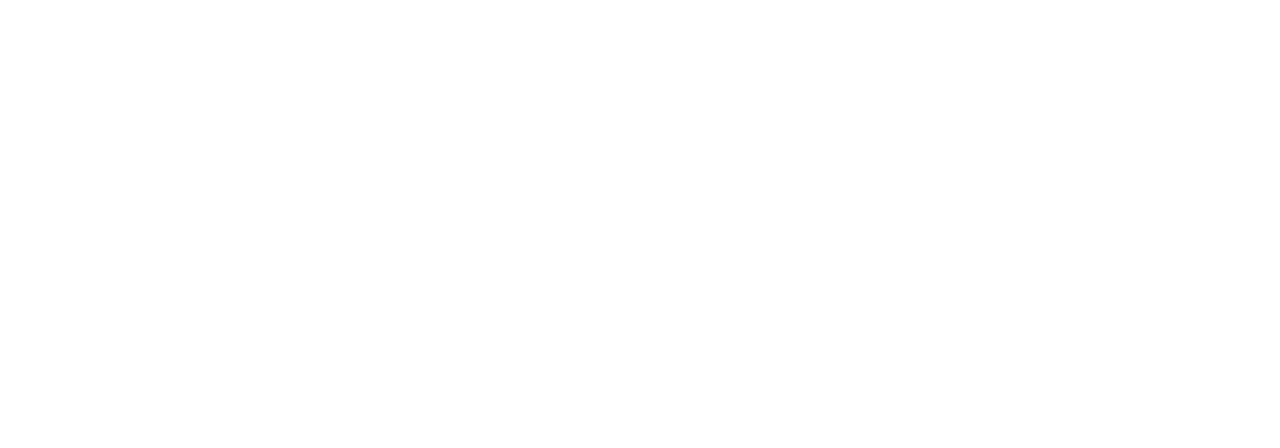
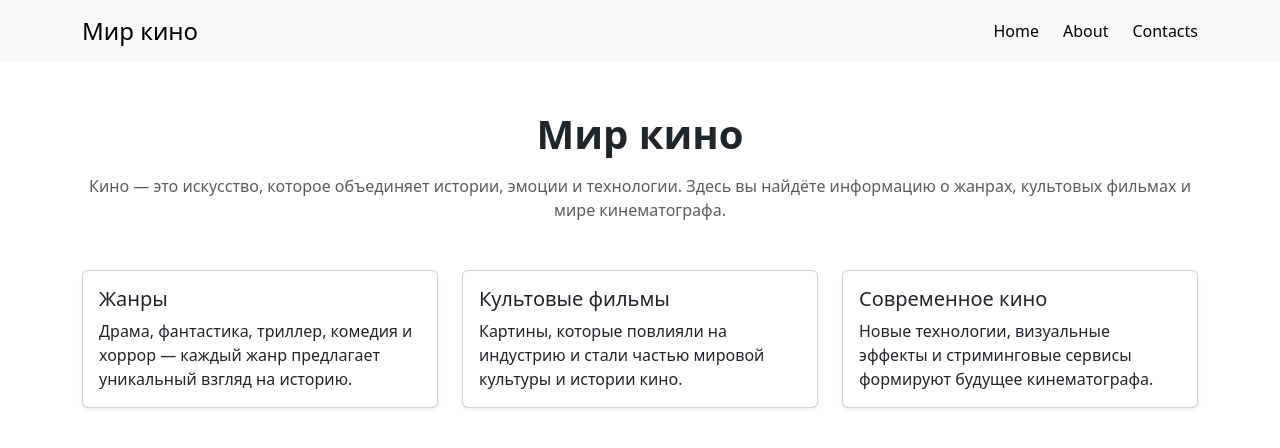
Before and after one commit to Kevincon12/homework62, a React (Vite) app: page / in a window 1280 px wide. Shown: the top 448 px of the page. Built offline with nearby package versions, Linux system fonts and the light colour scheme.

Commit message:
Добавили navbar и домашнюю страницу

```diff
--- a/src/App.tsx
+++ b/src/App.tsx
@@ -1,12 +1,19 @@
 import { useState } from 'react'
 import './App.css'
+import Home from "./containers/Home/Home.tsx";
+import Navbar from "./components/Navbar/Navbar.tsx";
 
 const App = () => {
   const [count, setCount] = useState(0)
 
   return (
     <>
-
+        <header>
+            <Navbar/>
+        </header>
+        <main className='container mt-5'>
+            <Home/>
+        </main>
     </>
   )
 };
--- /dev/null
+++ b/src/components/Navbar/Navbar.tsx
@@ -0,0 +1,27 @@
+import React from 'react';
+
+const Navbar = () => {
+    return (
+        <nav className="navbar navbar-light bg-light">
+            <div className="container d-flex align-items-center">
+                <span className="navbar-brand fs-4 mb-0">
+                    Мир кино
+                </span>
+
+                <ul className="navbar-nav flex-row gap-4 ms-auto">
+                    <li className="nav-item">
+                        <a href="#" className="nav-link text-black p-0">Home</a>
+                    </li>
+                    <li className="nav-item">
+                        <a href="#" className="nav-link text-black p-0">About</a>
+                    </li>
+                    <li className="nav-item">
+                        <a href="#" className="nav-link text-black p-0">Contacts</a>
+                    </li>
+                </ul>
+            </div>
+        </nav>
+    );
+};
+
+export default Navbar;
--- /dev/null
+++ b/src/containers/Home/Home.tsx
@@ -0,0 +1,55 @@
+import React from 'react';
+
+const Home = () => {
+    return (
+        <section>
+            <div className="text-center mb-5">
+                <h1 className="fw-bold">Мир кино</h1>
+                <p className="text-muted mt-3">
+                    Кино — это искусство, которое объединяет истории, эмоции и технологии.
+                    Здесь вы найдёте информацию о жанрах, культовых фильмах и мире кинематографа.
+                </p>
+            </div>
+
+            <div className="row g-4">
+                <div className="col-md-4">
+                    <div className="card h-100 shadow-sm">
+                        <div className="card-body">
+                            <h5 className="card-title">Жанры</h5>
+                            <p className="card-text">
+                                Драма, фантастика, триллер, комедия и хоррор —
+                                каждый жанр предлагает уникальный взгляд на историю.
+                            </p>
+                        </div>
+                    </div>
+                </div>
+
+                <div className="col-md-4">
+                    <div className="card h-100 shadow-sm">
+                        <div className="card-body">
+                            <h5 className="card-title">Культовые фильмы</h5>
+                            <p className="card-text">
+                                Картины, которые повлияли на индустрию и стали частью
+                                мировой культуры и истории кино.
+                            </p>
+                        </div>
+                    </div>
+                </div>
+
+                <div className="col-md-4">
+                    <div className="card h-100 shadow-sm">
+                        <div className="card-body">
+                            <h5 className="card-title">Современное кино</h5>
+                            <p className="card-text">
+                                Новые технологии, визуальные эффекты и стриминговые сервисы
+                                формируют будущее кинематографа.
+                            </p>
+                        </div>
+                    </div>
+                </div>
+            </div>
+        </section>
+    );
+};
+
+export default Home;
```
